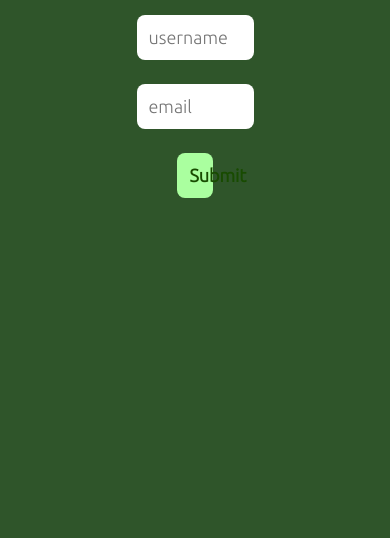
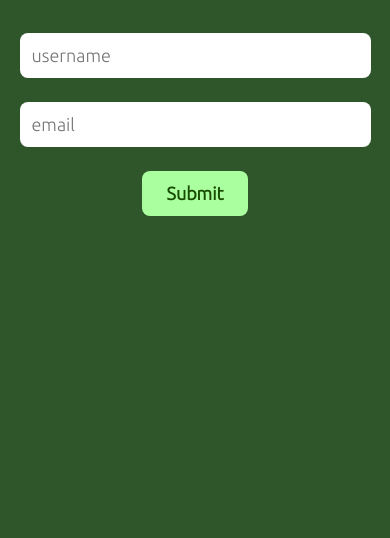
Before and after one commit to elhamhashemii/crazy-form, a plain HTML site: page index.html in a window 390 px wide. Shown: the part 306-844 px from the top of the page. Drawn offline with Linux system fonts and the light colour scheme.

Commit message:
wip: just a little more responsive

```diff
--- a/style.css
+++ b/style.css
@@ -76,3 +76,8 @@ input:hover{
     color: #aaff9f;
     visibility: hidden;
 }
+
+
+@media only screen and (max-width: 900px){
+    .container div{ width: 90%;}
+}
```
